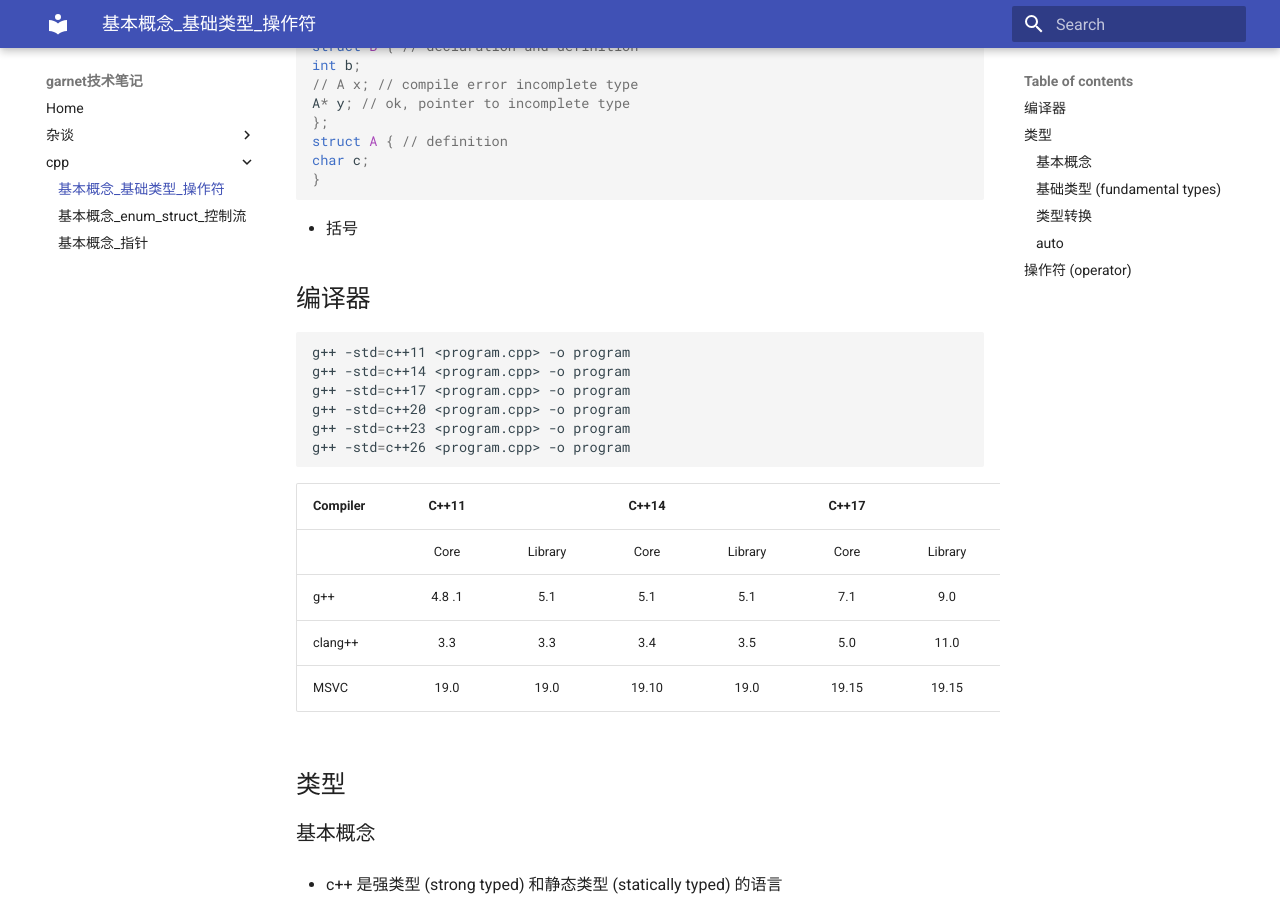
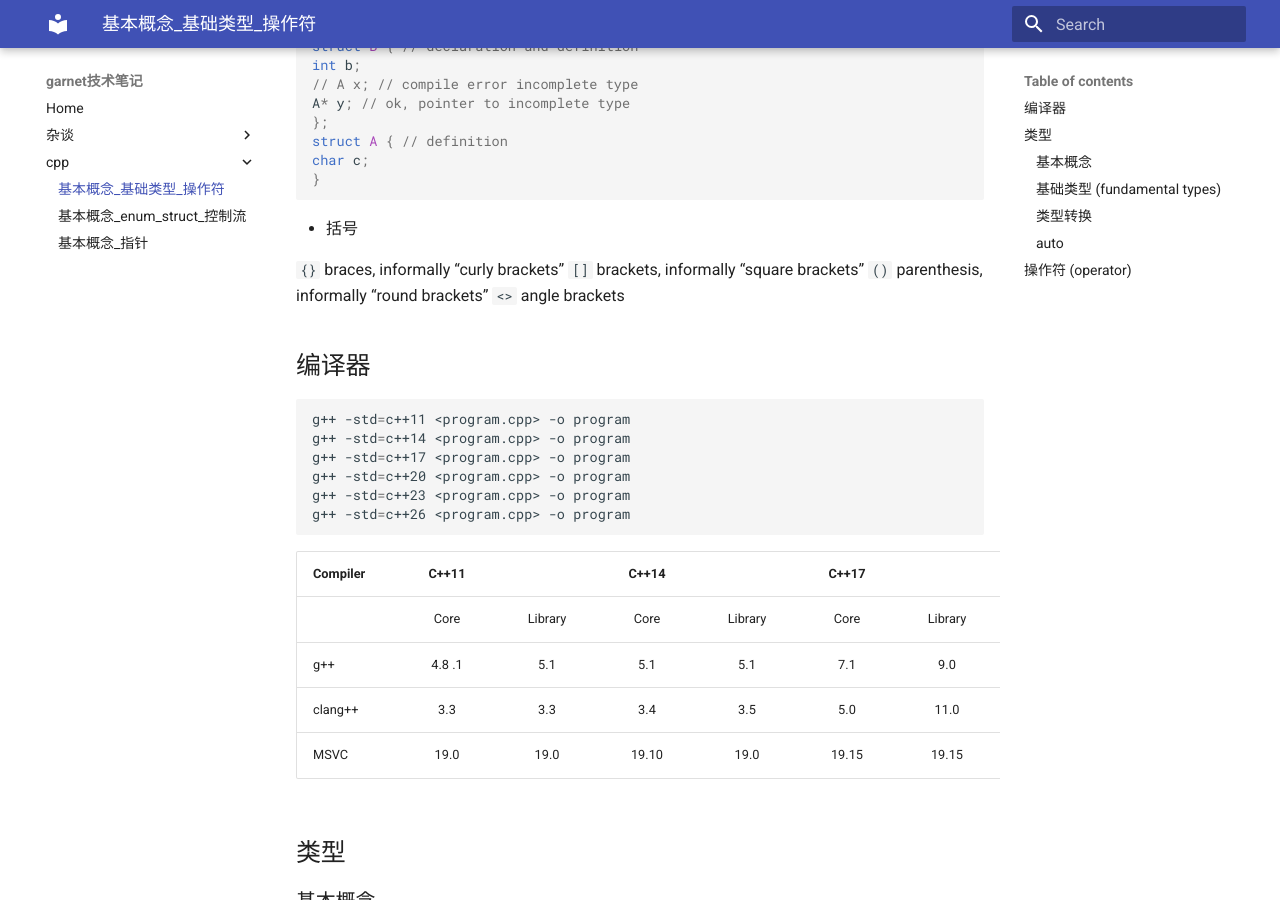
Before and after one commit to ymma98/technotes, an MkDocs documentation site: the page built from docs/cpp/基本概念_基础类型_操作符.md, in a window 1280 px wide and 900 px high, scrolled down 820 px. Built offline with MkDocs 1.6.1 and Material for MkDocs 9.7.7, drawn with Linux system fonts in a browser that asks for light colours; formulas are drawn with MathJax 3.

Commit message:
docs/cpp/基本概念_基础类型_操作符.md updated from https://stackedit.cn/

```diff
--- a/docs/cpp/基本概念_基础类型_操作符.md
+++ b/docs/cpp/基本概念_基础类型_操作符.md
@@ -31,7 +31,10 @@ char c;
 
 * 括号
 
-
+`{}` braces, informally “curly brackets”
+`[]` brackets, informally “square brackets”
+`()` parenthesis, informally “round brackets”
+`<>` angle brackets
 
 
 ## 编译器
```
Also changed, not shown: other parts of docs/cpp/基本概念_基础类型_操作符.md (+1 -1 lines).
